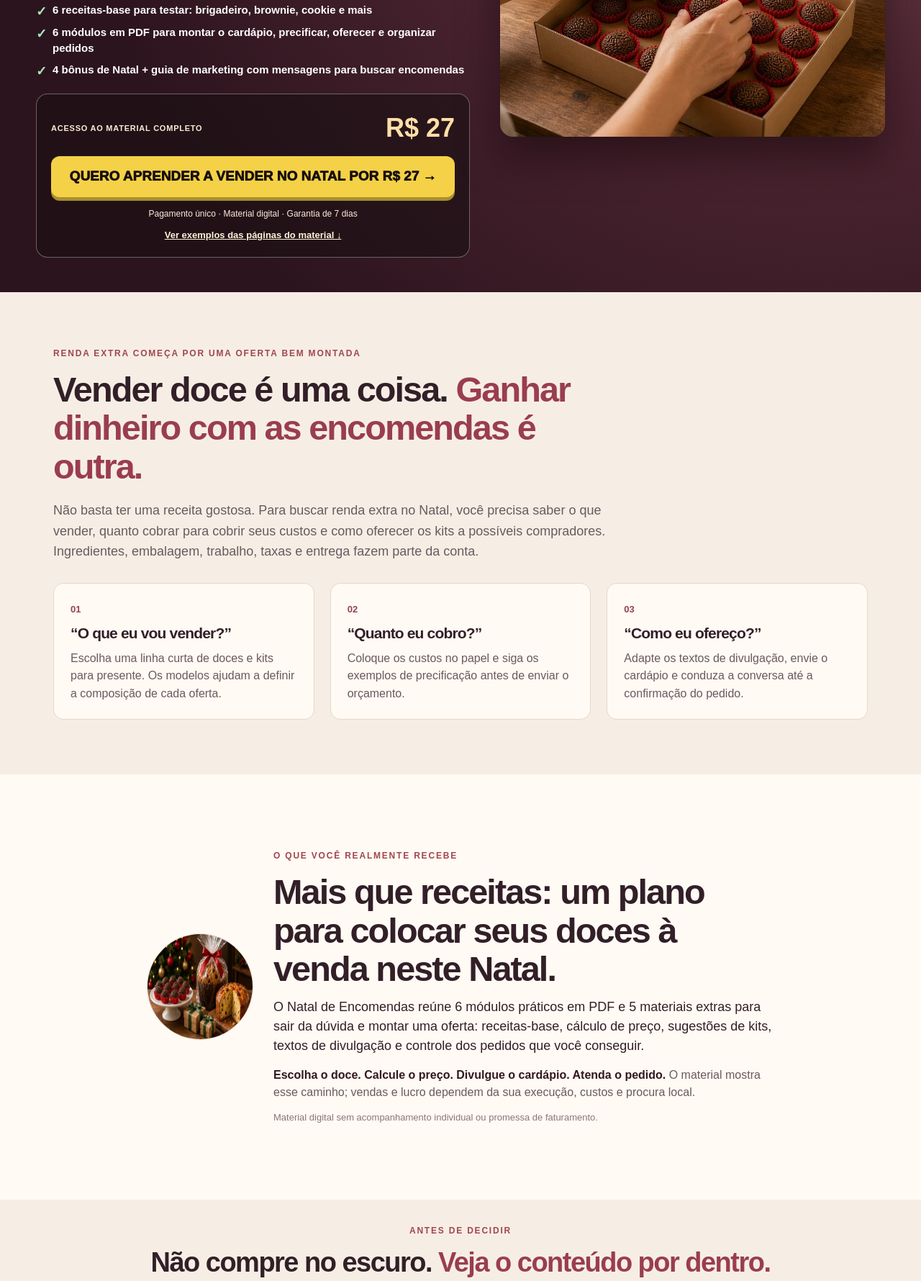
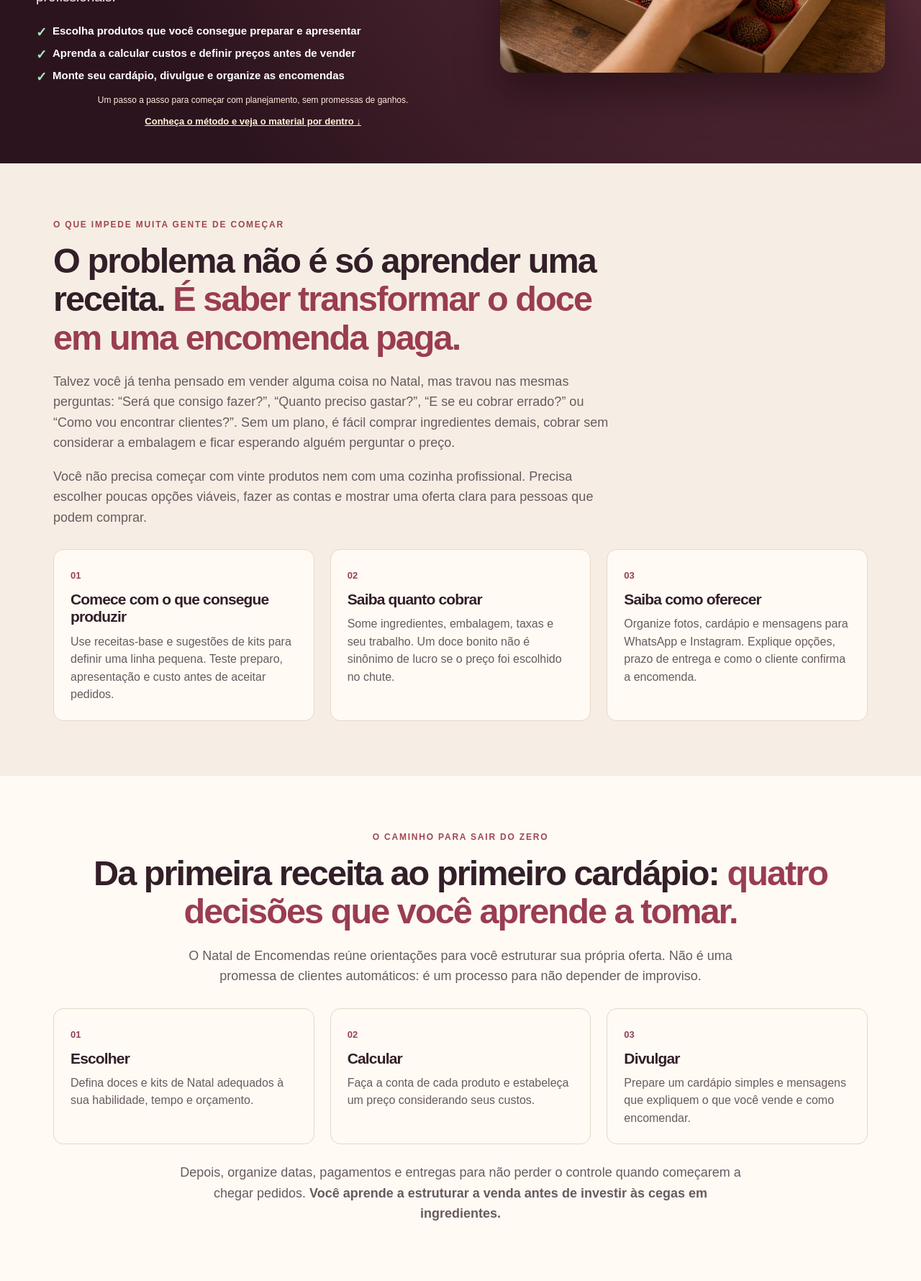
Before and after one commit to agenciablackmambamarketing-cyber/ofertas-escaladas-paginas-, a plain HTML site: page natal-de-encomendas/index.html in a window 1280 px wide. Shown: the part 558-2338 px from the top of the page at 72% size. Drawn offline with Linux system fonts and the light colour scheme.

Commit message:
Aprofunda copy Natal para iniciantes e explica mecanismo antes da oferta

```diff
--- a/natal-de-encomendas/index.html
+++ b/natal-de-encomendas/index.html
@@ -300,25 +300,36 @@ height="0" width="0" style="display:none;visibility:hidden"></iframe></noscript>
 <main>
 <section class="hero" aria-labelledby="hero-headline"><div class="wrap hero-inner">
 <div class="hero-copy">
-<span class="hero-kicker">NATAL 2026 • RENDA EXTRA COM ENCOMENDAS</span>
-<h1 id="hero-headline">Quer ganhar dinheiro neste Natal? <em>Aprenda a vender doces e kits por encomenda.</em></h1>
-<p class="sub"><strong>Não é um guia para preparar a ceia: é para vender no Natal.</strong> Aprenda a escolher doces e kits, calcular um preço que considere seus custos e divulgar sua oferta pelo WhatsApp e Instagram — mesmo começando com poucos produtos.</p>
-<ul class="hero-bullets"><li>6 receitas-base para testar: brigadeiro, brownie, cookie e mais</li><li>6 módulos em PDF para montar o cardápio, precificar, oferecer e organizar pedidos</li><li>4 bônus de Natal + guia de marketing com mensagens para buscar encomendas</li></ul>
-<div class="hero-cta-block"><div class="hero-price-line"><span>ACESSO AO MATERIAL COMPLETO</span><strong>R$ 27</strong></div>
-<a class="hero-buy" id="hero-checkout-link" href="https://pay.mycheckoutt.com/01a1d60b-9e27-73f8-9f71-3f6ca6399772?ref=">QUERO APRENDER A VENDER NO NATAL POR R$ 27 →</a>
-<p class="hero-trust">Pagamento único · Material digital · Garantia de 7 dias</p>
-<a class="hero-preview" href="#por-dentro">Ver exemplos das páginas do material ↓</a></div></div>
+<span class="hero-kicker">NATAL 2026 • COMECE DO ZERO</span>
+<h1 id="hero-headline">Você não precisa ser confeiteira para <em>começar a vender doces neste Natal.</em></h1>
+<p class="sub">Quer fazer uma renda extra, mas não sabe o que vender, quanto cobrar ou como conseguir os primeiros pedidos? Aprenda a transformar receitas simples em um cardápio de doces e kits para oferecer pelo WhatsApp — mesmo sem loja ou equipamentos profissionais.</p>
+<ul class="hero-bullets"><li>Escolha produtos que você consegue preparar e apresentar</li><li>Aprenda a calcular custos e definir preços antes de vender</li><li>Monte seu cardápio, divulgue e organize as encomendas</li></ul>
+<p class="hero-trust">Um passo a passo para começar com planejamento, sem promessas de ganhos.</p>
+<a class="hero-preview" href="#por-dentro">Conheça o método e veja o material por dentro ↓</a></div>
 <figure class="hero-photo"><img src="hero-maos.webp" width="1152" height="864" alt="Exemplo ilustrativo de caixa de brigadeiros natalinos" fetchpriority="high"></figure>
 </div></section>
 
+<!-- Revisão de copy 18/11/2026: aprofundamento para iniciantes, mecanismo antes da oferta, sem alterar checkout/rastreamento. -->
 <section class="block pain" aria-labelledby="pain-headline"><div class="wrap">
-<div class="pain-intro"><span class="eyebrow">Renda extra começa por uma oferta bem montada</span><h2 id="pain-headline">Vender doce é uma coisa. <em>Ganhar dinheiro com as encomendas é outra.</em></h2>
-<p class="headcopy">Não basta ter uma receita gostosa. Para buscar renda extra no Natal, você precisa saber o que vender, quanto cobrar para cobrir seus custos e como oferecer os kits a possíveis compradores. Ingredientes, embalagem, trabalho, taxas e entrega fazem parte da conta.</p></div>
+<div class="pain-intro"><span class="eyebrow">O que impede muita gente de começar</span>
+<h2 id="pain-headline">O problema não é só aprender uma receita. <em>É saber transformar o doce em uma encomenda paga.</em></h2>
+<p class="headcopy">Talvez você já tenha pensado em vender alguma coisa no Natal, mas travou nas mesmas perguntas: “Será que consigo fazer?”, “Quanto preciso gastar?”, “E se eu cobrar errado?” ou “Como vou encontrar clientes?”. Sem um plano, é fácil comprar ingredientes demais, cobrar sem considerar a embalagem e ficar esperando alguém perguntar o preço.</p>
+<p class="headcopy">Você não precisa começar com vinte produtos nem com uma cozinha profissional. Precisa escolher poucas opções viáveis, fazer as contas e mostrar uma oferta clara para pessoas que podem comprar.</p></div>
 <div class="friction-grid">
-<article><span class="friction-number">01</span><h3>“O que eu vou vender?”</h3><p>Escolha uma linha curta de doces e kits para presente. Os modelos ajudam a definir a composição de cada oferta.</p></article>
-<article><span class="friction-number">02</span><h3>“Quanto eu cobro?”</h3><p>Coloque os custos no papel e siga os exemplos de precificação antes de enviar o orçamento.</p></article>
-<article><span class="friction-number">03</span><h3>“Como eu ofereço?”</h3><p>Adapte os textos de divulgação, envie o cardápio e conduza a conversa até a confirmação do pedido.</p></article>
+<article><span class="friction-number">01</span><h3>Comece com o que consegue produzir</h3><p>Use receitas-base e sugestões de kits para definir uma linha pequena. Teste preparo, apresentação e custo antes de aceitar pedidos.</p></article>
+<article><span class="friction-number">02</span><h3>Saiba quanto cobrar</h3><p>Some ingredientes, embalagem, taxas e seu trabalho. Um doce bonito não é sinônimo de lucro se o preço foi escolhido no chute.</p></article>
+<article><span class="friction-number">03</span><h3>Saiba como oferecer</h3><p>Organize fotos, cardápio e mensagens para WhatsApp e Instagram. Explique opções, prazo de entrega e como o cliente confirma a encomenda.</p></article>
+</div></div></section>
+<section class="block" aria-labelledby="mechanism-headline" style="background:#fffaf4"><div class="wrap">
+<div class="center"><span class="eyebrow">O caminho para sair do zero</span>
+<h2 id="mechanism-headline">Da primeira receita ao primeiro cardápio: <em>quatro decisões que você aprende a tomar.</em></h2>
+<p class="headcopy">O Natal de Encomendas reúne orientações para você estruturar sua própria oferta. Não é uma promessa de clientes automáticos: é um processo para não depender de improviso.</p></div>
+<div class="friction-grid">
+<article><span class="friction-number">01</span><h3>Escolher</h3><p>Defina doces e kits de Natal adequados à sua habilidade, tempo e orçamento.</p></article>
+<article><span class="friction-number">02</span><h3>Calcular</h3><p>Faça a conta de cada produto e estabeleça um preço considerando seus custos.</p></article>
+<article><span class="friction-number">03</span><h3>Divulgar</h3><p>Prepare um cardápio simples e mensagens que expliquem o que você vende e como encomendar.</p></article>
 </div>
+<p class="headcopy center" style="margin:25px auto 0">Depois, organize datas, pagamentos e entregas para não perder o controle quando começarem a chegar pedidos. <strong>Você aprende a estruturar a venda antes de investir às cegas em ingredientes.</strong></p>
 </div></section>
 
 <section class="block guide" aria-labelledby="guide-headline"><div class="wrap guide-inner">
```
